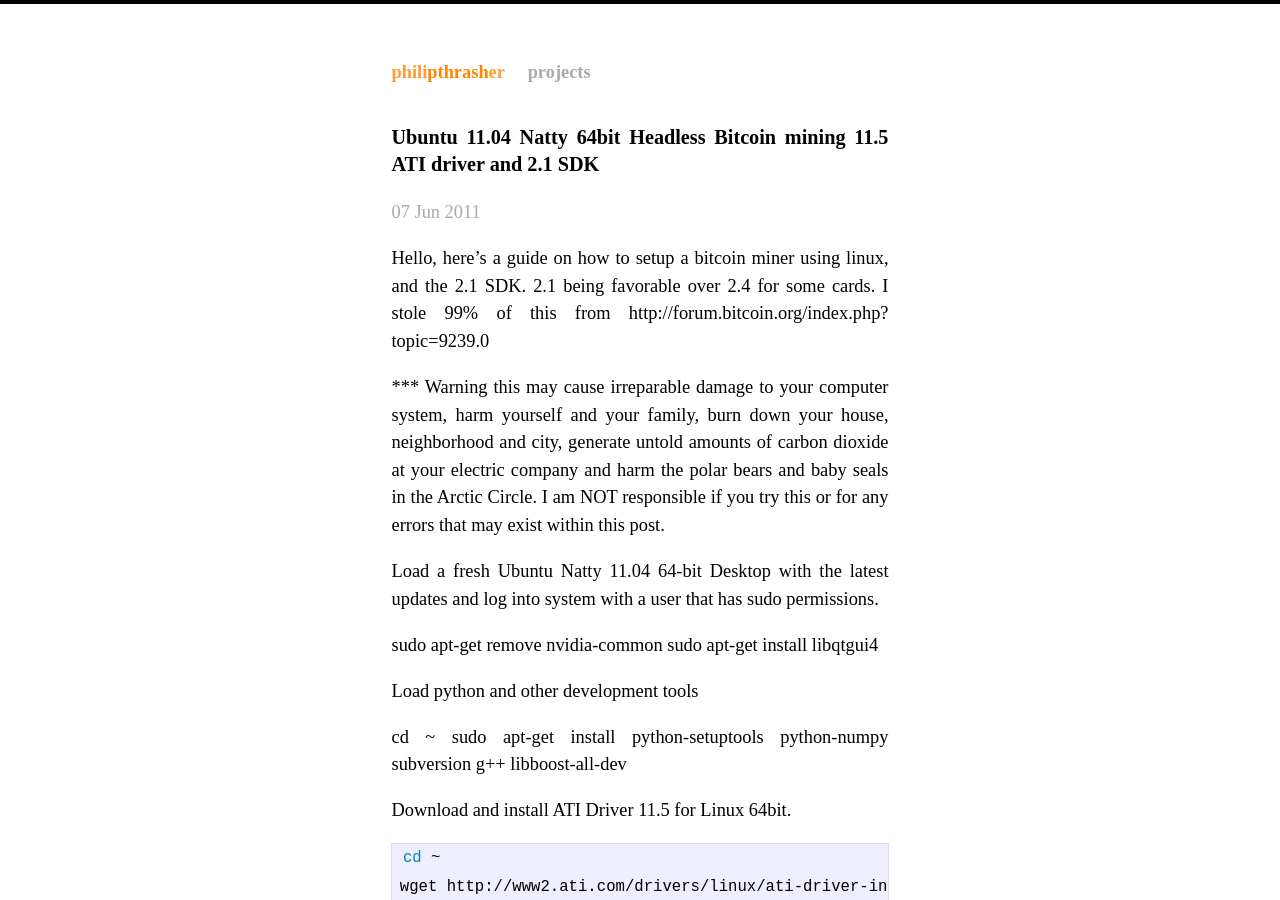
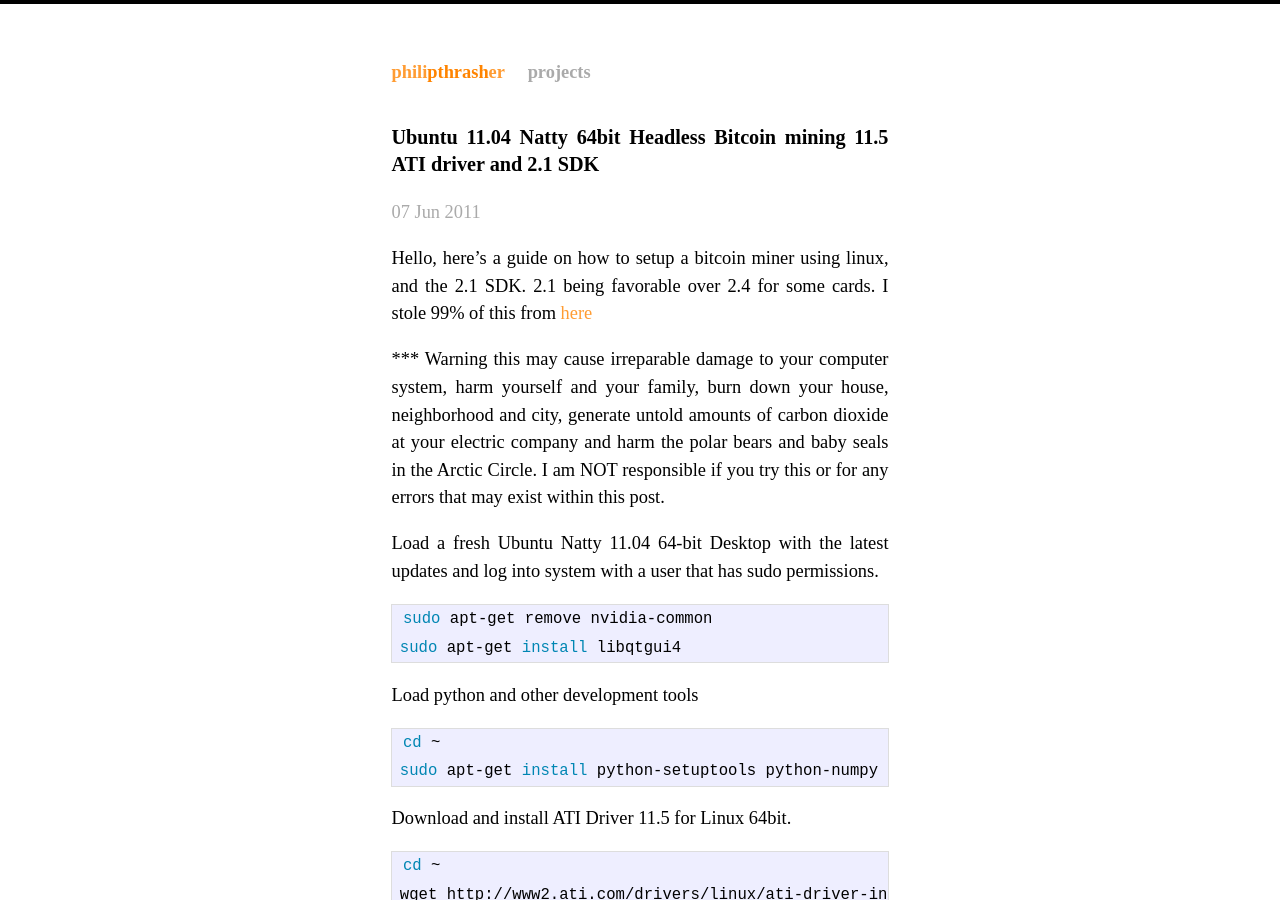
Before and after one commit to pthrasher/pthrasher.github.com, a Jekyll site: the page built from _posts/2011-06-07-ubuntu-bitcoin-mining.markdown, in a window 1280 px wide and 900 px high. Built offline with Jekyll 4.4.1, drawn with Linux system fonts in a browser that asks for light colours; comment, search, counter and statistics services are not loaded.

Commit message:
oops.. Missed some

```diff
--- a/_posts/2011-06-07-ubuntu-bitcoin-mining.markdown
+++ b/_posts/2011-06-07-ubuntu-bitcoin-mining.markdown
@@ -4,20 +4,20 @@ title: Ubuntu 11.04 Natty 64bit Headless Bitcoin mining 11.5 ATI driver and 2.1
 published: true
 ---
 
-Hello, here's a guide on how to setup a bitcoin miner using linux, and the 2.1 SDK. 2.1 being favorable over 2.4 for some cards. I stole 99% of this from http://forum.bitcoin.org/index.php?topic=9239.0
+Hello, here's a guide on how to setup a bitcoin miner using linux, and the 2.1 SDK. 2.1 being favorable over 2.4 for some cards. I stole 99% of this from [here](http://forum.bitcoin.org/index.php?topic=9239.0)
 
 *** Warning this may cause irreparable damage to your computer system, harm yourself and your family, burn down your house, neighborhood and city, generate untold amounts of carbon dioxide at your electric company and harm the polar bears and baby seals in the Arctic Circle.  I am NOT responsible if you try this or for any errors that may exist within this post.
 
 Load a fresh Ubuntu Natty 11.04 64-bit Desktop with the latest updates and log into system with a user that has sudo permissions.
-
-   sudo apt-get remove nvidia-common
-   sudo apt-get install libqtgui4
-
+{% highlight bash %}
+sudo apt-get remove nvidia-common
+sudo apt-get install libqtgui4
+{% endhighlight %}
 Load python and other development tools
-
+{% highlight bash %}
 cd ~
 sudo apt-get install python-setuptools python-numpy subversion g++ libboost-all-dev
-
+{% endhighlight %}
 Download and install ATI Driver 11.5 for Linux 64bit.
 {% highlight bash %}
 cd ~
```
